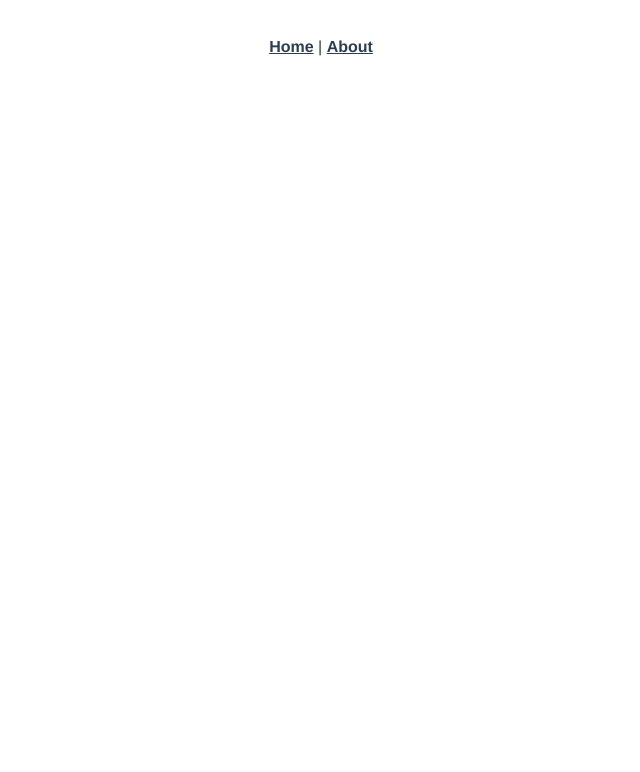
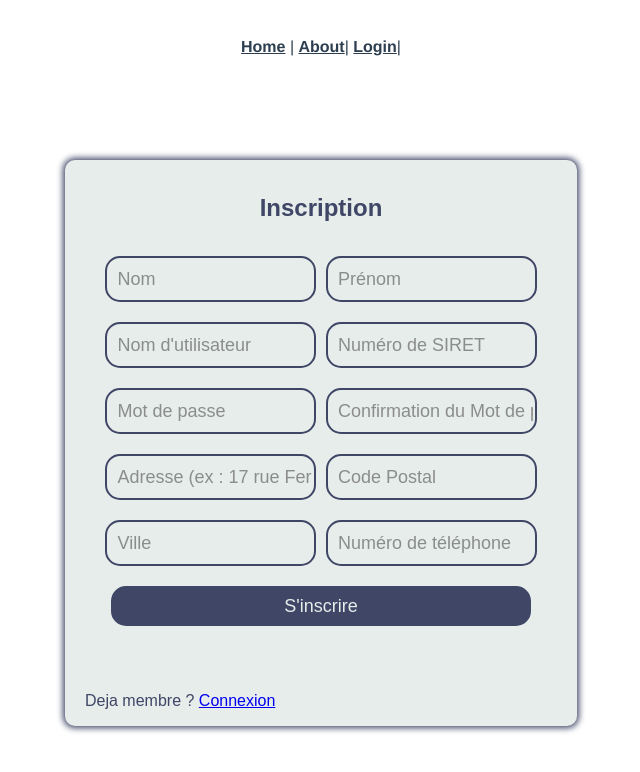
Before and after one commit to Lukas-with-a-k/Projet-WebWares, a Vue app: page /signup in a window 1280 px wide. Before the commit this address had no page. Shown: the top 772 px of the page, without its empty margins (319-959 px from the left). Built offline with nearby package versions, Linux system fonts and the light colour scheme.

Commit message:
Ajout de views pour Connexion/Inscription
Ajouts de LoginView & SignupView pour avoir les formulaires de base de Connexion / Inscription (Tres facilement convertible en component)

```diff
--- a/src/App.vue
+++ b/src/App.vue
@@ -1,9 +1,10 @@
 <template>
   <nav>
     <router-link to="/">Home</router-link> |
-    <router-link to="/about">About</router-link>
+    <router-link to="/about">About</router-link>|
+    <router-link to="/login">Login</router-link>|
   </nav>
-  <router-view/>
+  <router-view />
 </template>
 
 <style>
--- a/src/components/TestNumberOne.vue
+++ /dev/null
@@ -1 +0,0 @@
-THIS IS A TEST
--- a/src/router/index.js
+++ b/src/router/index.js
@@ -1,25 +1,36 @@
-import { createRouter, createWebHistory } from 'vue-router'
-import HomeView from '../views/HomeView.vue'
+import { createRouter, createWebHistory } from "vue-router";
+import HomeView from "../views/HomeView.vue";
 
 const routes = [
   {
-    path: '/',
-    name: 'home',
-    component: HomeView
+    path: "/",
+    name: "home",
+    component: HomeView,
   },
   {
-    path: '/about',
-    name: 'about',
+    path: "/about",
+    name: "about",
     // route level code-splitting
     // this generates a separate chunk (about.[hash].js) for this route
     // which is lazy-loaded when the route is visited.
-    component: () => import(/* webpackChunkName: "about" */ '../views/AboutView.vue')
-  }
-]
+    component: () =>
+      import(/* webpackChunkName: "about" */ "../views/AboutView.vue"),
+  },
+  {
+    path: "/login",
+    name: "login",
+    component: () => import("../views/LoginView.vue"),
+  },
+  {
+    path: "/signup",
+    name: "signup",
+    component: () => import("../views/SignupView.vue"),
+  },
+];
 
 const router = createRouter({
   history: createWebHistory(process.env.BASE_URL),
-  routes
-})
+  routes,
+});
 
-export default router
+export default router;
--- /dev/null
+++ b/src/views/LoginView.vue
@@ -0,0 +1,95 @@
+<template>
+  <div class="login">
+    <h3>Connexion</h3>
+    <input id="username" type="text" placeholder="Nom d'utilisateur" />
+    <br />
+    <input class="pw" id="password" type="text" placeholder="Mot de passe" />
+    <br />
+    <button class="connect">Se connecter</button>
+    <br />
+
+    <span>
+      <a href="" class="lost">Mot de passe oublié</a>
+      <p class="signup">
+        Pas de compte ? <router-link to="/signup">S'inscire</router-link>
+      </p>
+    </span>
+  </div>
+</template>
+
+<style scoped>
+div.login {
+  position: absolute;
+  left: 50%;
+  top: 20%;
+  transform: translate(-50%, 0);
+  border-radius: 10px;
+  font-family: sans-serif;
+  padding-top: 10px;
+  background-color: #e6edeb;
+  width: 40%;
+  height: auto;
+  box-shadow: 0px 0px 6px 2px #3f4666;
+}
+
+input {
+  padding-left: 10px;
+  margin-top: 10px;
+  margin-bottom: 10px;
+  width: 80%;
+  height: 40px;
+  font-size: 18px;
+  border-radius: 15px;
+  border: 2px solid #3f4666;
+  color: #3f4666;
+  background-color: #e6edeb;
+}
+
+input:focus {
+  outline: none;
+  background-color: #d0d6d5;
+}
+
+input::placeholder {
+  opacity: 0.8;
+}
+
+input.pw {
+  text-security: disc;
+  -webkit-text-security: disc;
+}
+
+button {
+  margin-top: 10px;
+  margin-bottom: 50px;
+  width: 82%;
+  height: 40px;
+  font-size: 18px;
+  border-radius: 15px;
+  border: 2px solid #3f4666;
+  color: #e6edeb;
+  background-color: #3f4666;
+}
+
+button:hover {
+  color: #3f4666;
+  background-color: #e6edeb;
+  transition-duration: 1s;
+}
+
+p.signup {
+  float: left;
+  margin-left: 20px;
+  color: #3f4666;
+}
+a.lost {
+  margin-top: 16px;
+  margin-right: 20px;
+  float: right;
+}
+h3 {
+  font-size: 24px;
+  font-weight: 600;
+  color: #3f4666;
+}
+</style>
--- /dev/null
+++ b/src/views/SignupView.vue
@@ -0,0 +1,114 @@
+<template>
+  <div class="signup">
+    <h3>Inscription</h3>
+    <input id="name" type="text" placeholder="Nom" />
+    <input id="name2" type="text" placeholder="Prénom" />
+    <input id="username" type="text" placeholder="Nom d'utilisateur" />
+    <input id="siret" type="text" placeholder="Numéro de SIRET" />
+    <input class="pw" id="password" type="text" placeholder="Mot de passe" />
+    <input
+      class="pw"
+      id="passwordconfirm"
+      type="text"
+      placeholder="Confirmation du Mot de passe"
+      s
+    />
+    <input
+      id="adress"
+      type="text"
+      placeholder="Adresse (ex : 17 rue Fernand)"
+    />
+    <input id="postal" type="text" placeholder="Code Postal" />
+    <input id="city" type="text" placeholder="Ville" />
+    <input id="phone" type="text" placeholder="Numéro de téléphone" />
+
+    <br />
+    <button class="connect">S'inscrire</button>
+    <br />
+
+    <span>
+      <p class="signup">
+        Deja membre ? <router-link to="/login">Connexion</router-link>
+      </p>
+    </span>
+  </div>
+</template>
+
+<style scoped>
+div.signup {
+  position: absolute;
+  left: 50%;
+  top: 20%;
+  transform: translate(-50%, 0);
+  border-radius: 10px;
+  font-family: sans-serif;
+  padding-top: 10px;
+  background-color: #e6edeb;
+  width: 40%;
+  height: auto;
+  box-shadow: 0px 0px 6px 2px #3f4666;
+}
+
+input {
+  padding-left: 10px;
+  margin-top: 10px;
+  margin-left: 5px;
+  margin-right: 5px;
+  margin-bottom: 10px;
+  width: 38%;
+  height: 40px;
+  font-size: 18px;
+  border-radius: 15px;
+  border: 2px solid #3f4666;
+  color: #3f4666;
+  background-color: #e6edeb;
+}
+
+input:focus {
+  outline: none;
+  background-color: #d0d6d5;
+}
+
+input::placeholder {
+  opacity: 0.8;
+}
+
+input.pw {
+  text-security: disc;
+  -webkit-text-security: disc;
+}
+
+button {
+  margin-top: 10px;
+  margin-bottom: 50px;
+  width: 82%;
+  height: 40px;
+  font-size: 18px;
+  border-radius: 15px;
+  border: 2px solid #3f4666;
+  color: #e6edeb;
+  background-color: #3f4666;
+}
+
+button:hover {
+  color: #3f4666;
+  background-color: #e6edeb;
+  transition-duration: 1s;
+}
+
+p.signup {
+  float: left;
+  margin-left: 20px;
+  color: #3f4666;
+}
+a.lost {
+  margin-top: 16px;
+  margin-right: 20px;
+  float: right;
+}
+h3 {
+  font-size: 24px;
+  font-weight: 600;
+  color: #3f4666;
+}
+</style>
```
